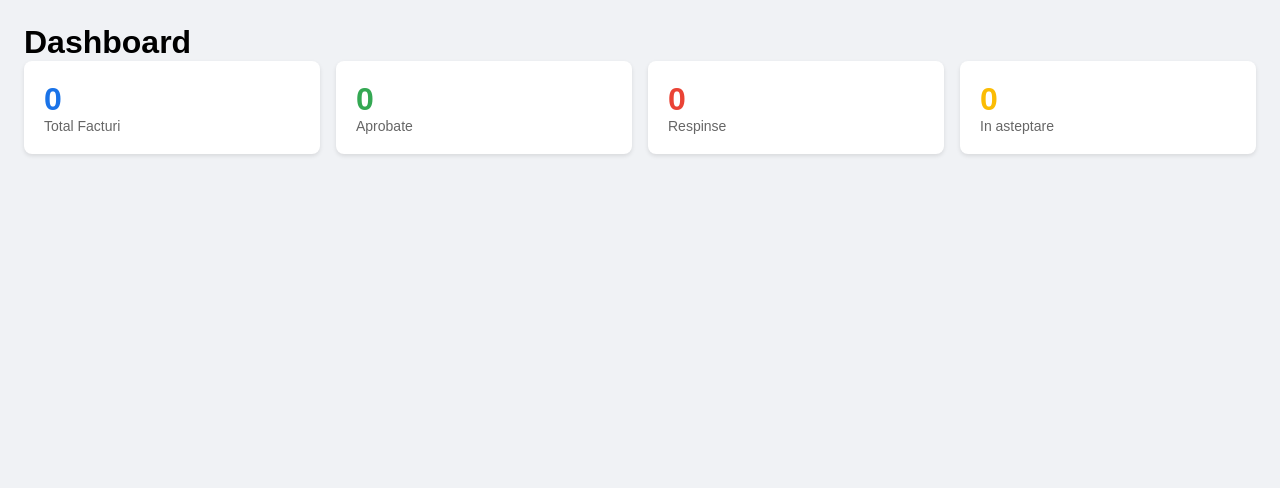
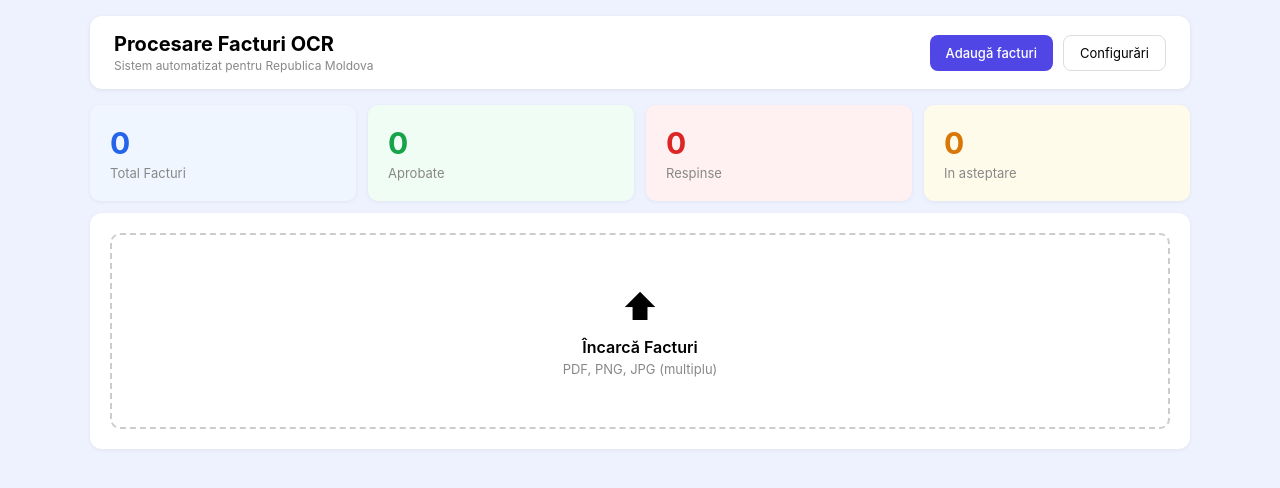
Before and after one commit to Lorean20040912/OCR_AI_PAGE, a React (Vite) app: page / in a window 1280 px wide. Shown: the top 488 px of the page. Built offline with nearby package versions, Linux system fonts and the light colour scheme.

Commit message:
finish design

```diff
--- a/src/index.css
+++ b/src/index.css
@@ -1,137 +1,44 @@
-* {
-    margin: 0;
-    padding: 0;
-    box-sizing: border-box;
-    font-family: Arial, sans-serif;
-}
+* { margin: 0; padding: 0; box-sizing: border-box; font-family: -apple-system, Arial, sans-serif; }
+body { background: #eef2ff; padding: 16px; }
 
-body {
-    background: #f0f2f5;
-}
+.app-container { max-width: 1100px; margin: 0 auto; }
 
-/* HEADER */
-.header {
-    background: white;
-    padding: 16px 24px;
-    display: flex;
-    justify-content: space-between;
-    align-items: center;
-    box-shadow: 0 2px 4px rgba(0,0,0,0.1);
-}
+.header { background: white; padding: 16px 24px; display: flex; justify-content: space-between; align-items: center; border-radius: 12px; margin-bottom: 16px; box-shadow: 0 1px 4px rgba(0,0,0,0.08); }
+.header-left h1 { font-size: 20px; font-weight: 700; }
+.header-left p { font-size: 12px; color: #888; margin-top: 2px; }
+.header-right { display: flex; gap: 10px; }
+.btn-add { background: #4f46e5; color: white; border: none; padding: 9px 16px; border-radius: 8px; cursor: pointer; font-size: 13px; font-weight: 500; }
+.btn-config { background: white; border: 1px solid #ddd; padding: 9px 16px; border-radius: 8px; cursor: pointer; font-size: 13px; }
 
-.header h1 {
-    font-size: 20px;
-    font-weight: bold;
-}
+.stats-grid { display: grid; grid-template-columns: repeat(4, 1fr); gap: 12px; margin-bottom: 12px; }
+.stat-card { background: white; padding: 20px; border-radius: 10px; box-shadow: 0 1px 4px rgba(0,0,0,0.06); }
+.stat-card h2 { font-size: 30px; font-weight: 700; }
+.stat-card p { color: #888; font-size: 13px; margin-top: 4px; }
+.stat-card.total { background: #eff6ff; }
+.stat-card.total h2 { color: #2563eb; }
+.stat-card.aprobate { background: #f0fdf4; }
+.stat-card.aprobate h2 { color: #16a34a; }
+.stat-card.respinse { background: #fff1f2; }
+.stat-card.respinse h2 { color: #dc2626; }
+.stat-card.asteptare { background: #fffbeb; }
+.stat-card.asteptare h2 { color: #d97706; }
 
-.header p {
-    font-size: 12px;
-    color: #666;
-}
+.upload-wrapper { background: white; border-radius: 12px; padding: 20px; margin-bottom: 16px; box-shadow: 0 1px 4px rgba(0,0,0,0.06); }
+.upload-area { border: 2px dashed #ccc; border-radius: 10px; padding: 50px 20px; text-align: center; cursor: pointer; }
+.upload-area:hover { border-color: #4f46e5; background: #f5f5ff; }
+.upload-icon { font-size: 36px; margin-bottom: 8px; }
+.upload-area h3 { font-size: 16px; font-weight: 600; margin-bottom: 4px; }
+.upload-area p { font-size: 13px; color: #888; }
 
-/* DASHBOARD */
-.dashboard {
-    padding: 24px;
-}
+.procesare-content { display: flex; gap: 16px; }
+.preview-card { background: white; padding: 16px; border-radius: 12px; flex: 1; box-shadow: 0 1px 4px rgba(0,0,0,0.06); }
+.preview-card h3 { font-size: 15px; font-weight: 600; margin-bottom: 12px; }
+.preview-card img { width: 100%; border-radius: 6px; border: 1px solid #eee; }
 
-.stats-grid {
-    display: grid;
-    grid-template-columns: repeat(4, 1fr);
-    gap: 16px;
-    margin-bottom: 24px;
-}
-
-.stat-card {
-    background: white;
-    padding: 20px;
-    border-radius: 8px;
-    box-shadow: 0 2px 4px rgba(0,0,0,0.1);
-}
-
-.stat-card h2 {
-    font-size: 32px;
-    font-weight: bold;
-}
-
-.stat-card p {
-    color: #666;
-    font-size: 14px;
-}
-
-.stat-card.total h2 { color: #1a73e8; }
-.stat-card.aprobate h2 { color: #34a853; }
-.stat-card.respinse h2 { color: #ea4335; }
-.stat-card.asteptare h2 { color: #fbbc04; }
-
-/* PROCESARE */
-.procesare {
-    padding: 24px;
-    display: flex;
-    flex-direction: column;
-    gap: 16px;
-}
-
-.procesare-content {
-    display: flex;
-    gap: 24px;
-}
-
-.preview-card {
-    background: white;
-    padding: 16px;
-    border-radius: 8px;
-    box-shadow: 0 2px 4px rgba(0,0,0,0.1);
-    flex: 1;
-}
-
-.form-card {
-    background: white;
-    padding: 16px;
-    border-radius: 8px;
-    box-shadow: 0 2px 4px rgba(0,0,0,0.1);
-    flex: 1;
-}
-
-.form-card input {
-    width: 100%;
-    padding: 10px;
-    margin-bottom: 12px;
-    border: 1px solid #ddd;
-    border-radius: 4px;
-    font-size: 14px;
-}
-
-.btn-aproba {
-    width: 100%;
-    padding: 12px;
-    background: #34a853;
-    color: white;
-    border: none;
-    border-radius: 4px;
-    cursor: pointer;
-    margin-bottom: 8px;
-    font-size: 14px;
-}
-
-.btn-respinge {
-    width: 100%;
-    padding: 12px;
-    background: #ea4335;
-    color: white;
-    border: none;
-    border-radius: 4px;
-    cursor: pointer;
-    margin-bottom: 8px;
-    font-size: 14px;
-}
-
-.btn-export {
-    width: 100%;
-    padding: 12px;
-    background: #1a73e8;
-    color: white;
-    border: none;
-    border-radius: 4px;
-    cursor: pointer;
-    font-size: 14px;
-}
+.form-card { background: white; padding: 20px; border-radius: 12px; flex: 1; box-shadow: 0 1px 4px rgba(0,0,0,0.06); }
+.form-card h3 { font-size: 15px; font-weight: 600; margin-bottom: 16px; }
+.form-card input { width: 100%; padding: 10px 12px; margin-bottom: 12px; border: 1px solid #e5e7eb; border-radius: 8px; font-size: 14px; outline: none; }
+.form-card input:focus { border-color: #4f46e5; }
+.btn-aproba { width: 100%; padding: 13px; background: #16a34a; color: white; border: none; border-radius: 8px; cursor: pointer; margin-bottom: 8px; font-size: 14px; font-weight: 500; }
+.btn-respinge { width: 100%; padding: 13px; background: #dc2626; color: white; border: none; border-radius: 8px; cursor: pointer; margin-bottom: 8px; font-size: 14px; font-weight: 500; }
+.btn-export { width: 100%; padding: 13px; background: #4f46e5; color: white; border: none; border-radius: 8px; cursor: pointer; font-size: 14px; font-weight: 500; }
--- a/src/pages/Dashboard.jsx
+++ b/src/pages/Dashboard.jsx
@@ -1,23 +1,53 @@
 import StatsCard from "../components/StatsCard"
+import InvoicePreview from "../components/InvoicePreview"
+import InvoiceForm from "../components/InvoiceForm"
 import { useState, useEffect } from 'react'
-// State tine minte initial, effect daca observa schimabare modifica
 import { getFacturi } from '../utils/storage'
-// .. da inapoi in mapa parinte
 
 function Dashboard() {
     const [facturi, setFacturi] = useState([])
+    const [imagine, setImagine] = useState(null)
+
     useEffect(() => {
         setFacturi(getFacturi())
     }, [])
+
+    function handleFisier(e) {
+        setImagine(URL.createObjectURL(e.target.files[0]))
+    }
+
     return (
-        <div className="dashboard">
-       <h1>Dashboard</h1>
+        <div className="app-container">
+            <div className="header">
+                <div className="header-left">
+                    <h1>Procesare Facturi OCR</h1>
+                    <p>Sistem automatizat pentru Republica Moldova</p>
+                </div>
+                <div className="header-right">
+                    <button className="btn-add" onClick={() => document.getElementById('file-input').click()}>Adaugă facturi</button>
+                    <button className="btn-config">Configurări</button>
+                    <input id="file-input" type="file" accept="image/*" onChange={handleFisier} style={{display:'none'}} />
+                </div>
+            </div>
             <div className="stats-grid">
-         <StatsCard numar={facturi.length} titlu="Total Facturi" clasa="total"/>
-         <StatsCard numar={facturi.filter(f => f.status === 'aprobata').length} titlu="Aprobate" clasa="aprobate"/>
-         <StatsCard numar={facturi.filter(f => f.status === 'respinsa').length} titlu="Respinse" clasa="respinse"/>
-         <StatsCard numar={facturi.filter(f => f.status === 'in_asteptare').length} titlu="In asteptare" clasa="asteptare"/>
-     </div>
+                <StatsCard numar={facturi.length} titlu="Total Facturi" clasa="total"/>
+                <StatsCard numar={facturi.filter(f => f.status === 'aprobata').length} titlu="Aprobate" clasa="aprobate"/>
+                <StatsCard numar={facturi.filter(f => f.status === 'respinsa').length} titlu="Respinse" clasa="respinse"/>
+                <StatsCard numar={facturi.filter(f => f.status === 'in_asteptare').length} titlu="In asteptare" clasa="asteptare"/>
+            </div>
+            <div className="upload-wrapper">
+                <div className="upload-area" onClick={() => document.getElementById('file-input').click()}>
+                    <div className="upload-icon">⬆</div>
+                    <h3>Încarcă Facturi</h3>
+                    <p>PDF, PNG, JPG (multiplu)</p>
+                </div>
+            </div>
+            {imagine && (
+                <div className="procesare-content">
+                    <InvoicePreview imagine={imagine} />
+                    <InvoiceForm onSave={() => setFacturi(getFacturi())} />
+                </div>
+            )}
         </div>
     )
 }
--- a/src/pages/Procesare.jsx
+++ b/src/pages/Procesare.jsx
@@ -1,20 +1,38 @@
 import InvoiceForm from "../components/InvoiceForm"
 import InvoicePreview from "../components/InvoicePreview"
 import { useState } from 'react'
+import { useNavigate } from 'react-router-dom'
 
 function Procesare() {
     const [imagine, setImagine] = useState(null)
+    const navigate = useNavigate()
 
     function handleFisier(e) {
         setImagine(URL.createObjectURL(e.target.files[0]))
     }
     return (
         <div className="procesare">
-            <input type="file" accept="image/*" onChange={handleFisier} />
-            <div className="procesare-content">
-                <InvoicePreview imagine={imagine} />
-                <InvoiceForm />
+            <div className="header">
+                <div className="header-left">
+                    <h1>Procesare Facturi OCR</h1>
+                    <p>Sistem automatizat pentru Republica Moldova</p>
+                </div>
+                <div className="header-right">
+                    <button className="btn-add">Adaugă facturi</button>
+                    <button className="btn-config" onClick={() => navigate('/')}>← Dashboard</button>
+                </div>
             </div>
+            <div className="upload-area" onClick={() => document.getElementById('file-input').click()}>
+                <p>⬆ Încarcă Facturi</p>
+                <p>PDF, PNG, JPG (multiplu)</p>
+                <input id="file-input" type="file" accept="image/*" onChange={handleFisier} style={{display:'none'}} />
+            </div>
+            {imagine && (
+                <div className="procesare-content">
+                    <InvoicePreview imagine={imagine} />
+                    <InvoiceForm />
+                </div>
+            )}
         </div>
     )
 }
```
